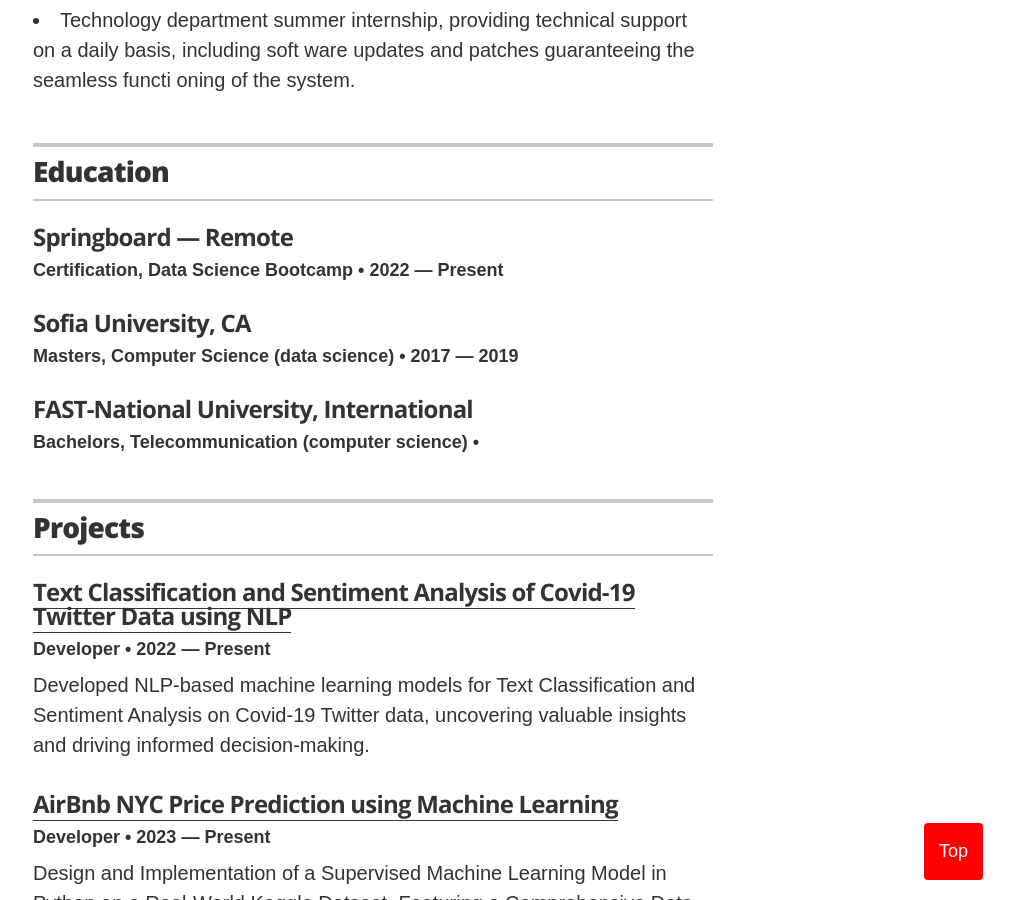
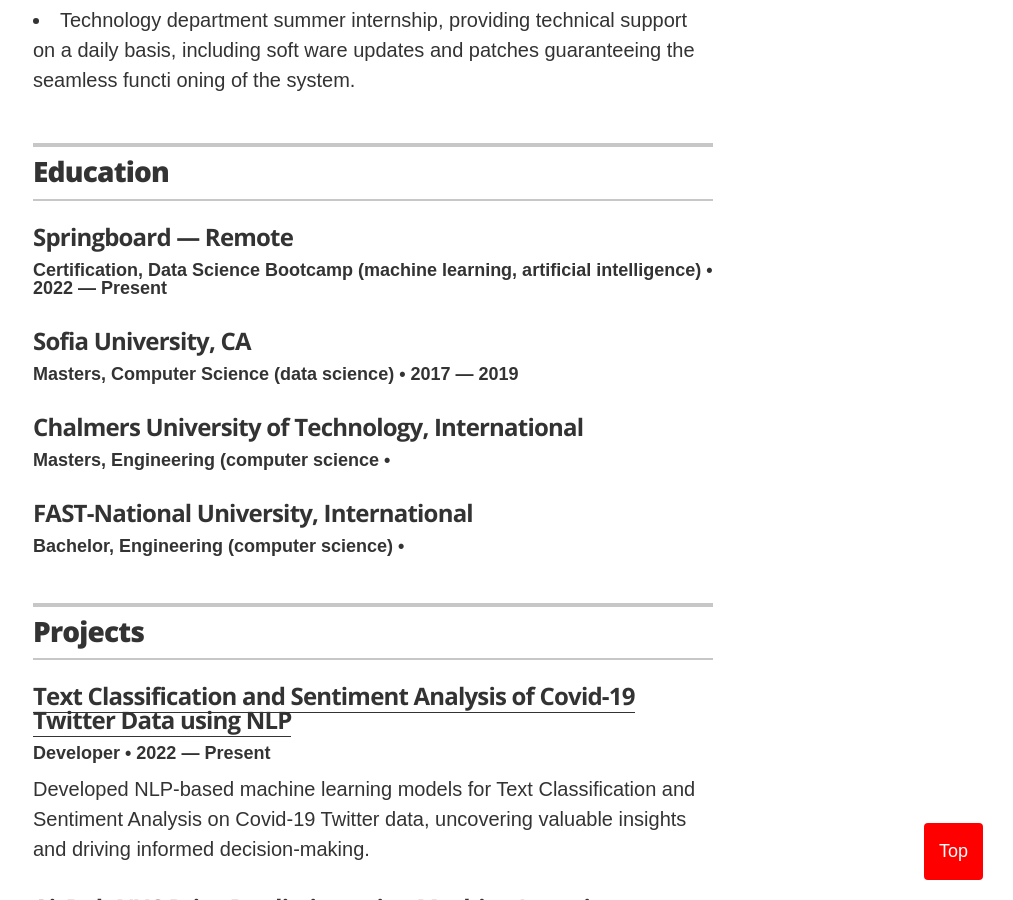
Before and after one commit to ttariqaziz/ttariqaziz.github.io, a Jekyll site: the page built from index.html, in a window 1280 px wide and 900 px high, scrolled down 2329 px. Shown: the whole window, without its empty margins (267-1280 px from the left). Built offline with Jekyll 4.4.1, drawn with Linux system fonts in a browser that asks for light colours.

Commit message:
Update education.yml

```diff
--- a/_data/education.yml
+++ b/_data/education.yml
@@ -8,7 +8,7 @@
 
 # - degree: Master of Science, Engineering Physics
 #  uni: Chalmers University of Technology
-- degree: Certification, Data Science Bootcamp
+- degree: Certification, Data Science Bootcamp (machine learning, artificial intelligence)
   uni: Springboard &mdash; Remote
   year: 2022 &mdash; Present
 
@@ -19,7 +19,12 @@
  #   - award: Summa Cumme Laude graduate
  # summary: If you had any meaningful roles at college, feel free to write about them here
 
-- degree: Bachelors, Telecommunication (computer science)
+
+- degree: Masters, Engineering (computer science
+  uni: Chalmers University of Technology, International
+
+
+- degree: Bachelor, Engineering (computer science)
   uni: FAST-National University, International
  # year: 2017 &mdash; 2019
  # awards:
```
